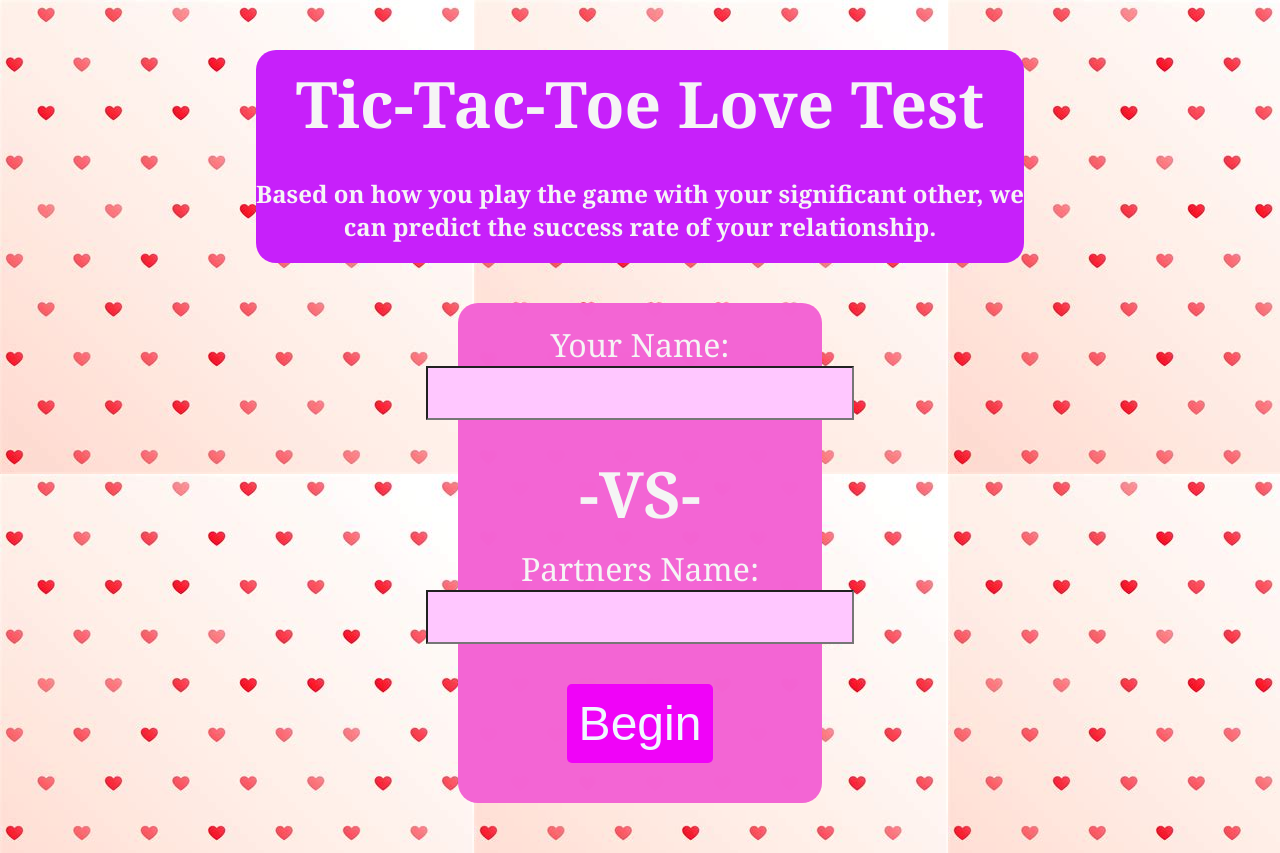
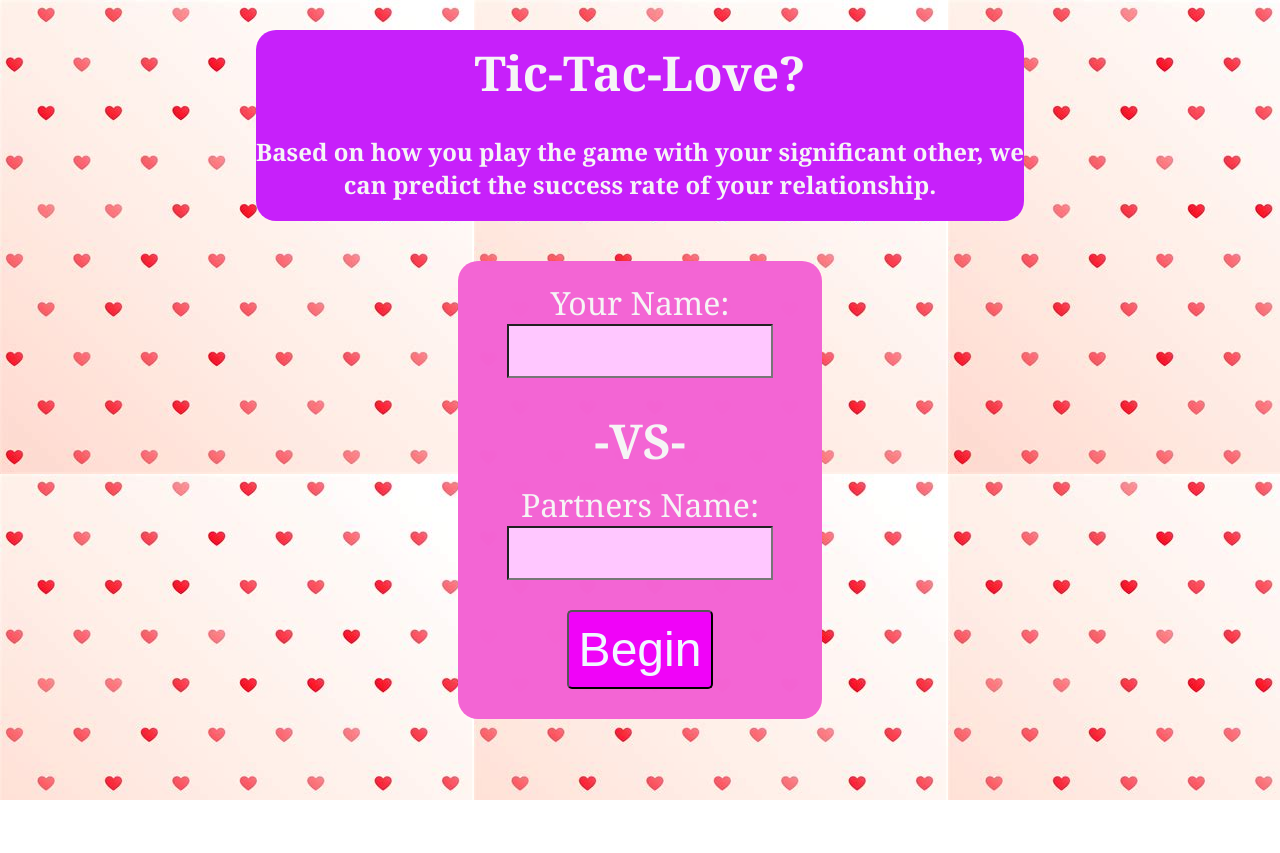
Before and after one commit to 1travelintexan/Tic-Tac-Toe-, a React (Create React App) app in the folder tic-tac-toe/: page / in a window 1280 px wide. After the commit the page ends 800 px from the top, so only its background shows below. Built offline with nearby package versions, Linux system fonts and the light colour scheme.

Commit message:
doing logic for tie

```diff
--- a/tic-tac-toe/package.json
+++ b/tic-tac-toe/package.json
@@ -12,6 +12,7 @@
     "@types/react-dom": "^17.0.11",
     "@types/styled-components": "^5.1.21",
     "react": "^17.0.2",
+    "react-alert": "^7.0.3",
     "react-dom": "^17.0.2",
     "react-scripts": "5.0.0",
     "styled-components": "^5.3.3",
@@ -41,5 +42,8 @@
       "last 1 firefox version",
       "last 1 safari version"
     ]
+  },
+  "devDependencies": {
+    "@types/react-alert": "^5.2.1"
   }
 }
--- a/tic-tac-toe/src/components/Splash.tsx
+++ b/tic-tac-toe/src/components/Splash.tsx
@@ -5,7 +5,7 @@ function Splash(props: any) {
   return (
     <div className="splash-page">
       <div className="splash-div">
-        <h1>Tic-Tac-Toe Love Test</h1>
+        <h1>Tic-Tac-Love?</h1>
         <h2>
           Based on how you play the game with your significant other, we can
           predict the success rate of your relationship.
--- a/tic-tac-toe/src/components/game.tsx
+++ b/tic-tac-toe/src/components/game.tsx
@@ -32,12 +32,10 @@ function Game() {
   const [yourName, setName] = useState("");
   const [partnersName, setPartnerName] = useState("");
   const [splash, setSplash] = useState(true);
-
   function handleNames(e: any) {
     e.preventDefault();
     let yourName = e.target.yourName.value;
     let partnersName = e.target.partnersName.value;
-
     setName(yourName);
     setPartnerName(partnersName);
     setSplash(false);
@@ -50,11 +48,17 @@ function Game() {
         <div className="board-page">
           <div className="board-container">
             <div className="game-header">
-              {winner
-                ? `${
-                    winner == "X" ? yourName : partnersName
-                  } won! Our state of the art algorithm has given your love a 92% chance of success!`
-                : `${xIsNext ? yourName : partnersName}'s turn!`}
+              {winner ? (
+                <div className="winner-box">
+                  <div className="winner-card">
+                    {winner == "X"
+                      ? `${yourName} won! Based on your playing style, Tic-Tac-Love cannot guarantee the success of your relationship.`
+                      : `${partnersName} won! Based on your playing style, Tic-Tac-Love has calculated a that your relationship has a 91.2% success rate!`}
+                  </div>
+                </div>
+              ) : (
+                `${xIsNext ? yourName : partnersName}'s turn!`
+              )}
             </div>
             <Row gap={20}>
               <Column gap={20}>
@@ -63,6 +67,7 @@ function Game() {
             </Row>
           </div>
           <MoveLog history={gameState.history} jumpTo={jumpTo} />
+          {console.log(gameState.history, gameState.history.length == 10)}
         </div>
       )}
     </div>
--- a/tic-tac-toe/src/components/log.tsx
+++ b/tic-tac-toe/src/components/log.tsx
@@ -15,7 +15,7 @@ export function MoveLog(props: logProps) {
           return (
             <li key={index}>
               <button onClick={() => props.jumpTo(index)}>
-                Go to{index === 0 ? "Start" : ` move #${index}`}
+                {` move # ${index}`}
               </button>
             </li>
           );
--- a/tic-tac-toe/src/index.css
+++ b/tic-tac-toe/src/index.css
@@ -7,7 +7,7 @@ body {
 }
 
 h1 {
-  font-size: 4rem;
+  font-size: 3rem;
   margin: 0;
   padding: 10px;
 }
@@ -15,7 +15,7 @@ h1 {
 .splash-page {
   width: 100wv;
   height: 100wh;
-  margin: 20px;
+  margin: 0px;
   display: flex;
   justify-content: center;
   align-items: center;
@@ -49,19 +49,18 @@ h1 {
 .splash-page button {
   background-color: rgb(240, 3, 248);
   color: aliceblue;
-  margin: 20px;
+  margin: 10px;
   padding: 10px;
   font-size: 3rem;
   border-radius: 5px;
-  border: 2px solid rgba(255, 255, 255, 0);
 }
 
 .splash-page input {
   background-color: rgb(255, 199, 255);
   height: 3rem;
-  width: 80%rem;
+  width: 80%;
   font-size: 2rem;
-  color: rgb(165, 0, 160);
+  color: rgb(184, 67, 184);
   margin-bottom: 20px;
 }
 
@@ -119,15 +118,38 @@ label {
   background-color: rgba(251, 160, 222, 0.859);
   border-radius: 10px;
   padding: 10px;
+  margin-right: 20px;
 }
 
 .log-container ol li button {
   background-color: rgb(247, 53, 98);
   color: aliceblue;
   margin: 5px;
-  font-size: 1rem;
+  font-size: 0.9rem;
   padding: 10px 30px 10px 30px;
   width: 150px;
+}
+
+.winner-box {
+  position: absolute;
+  top: 30px;
+  left: 30px;
+  right: 30px;
+  z-index: 10;
+  height: 500px;
+  background-color: rgb(255, 138, 187);
+  display: flex;
+  justify-content: center;
+  align-items: center;
+}
+
+.winner-card {
+  background-color: aliceblue;
+  border-radius: 20px;
+  box-shadow: 0px 0px 5px rgb(253, 238, 249);
+  width: 80%;
+  padding: 20px;
+  color: rgb(236, 13, 13);
 }
 
 .squares:hover {
```
Also changed, not shown: 1 other file (tests, documents, lock files or other folders).
